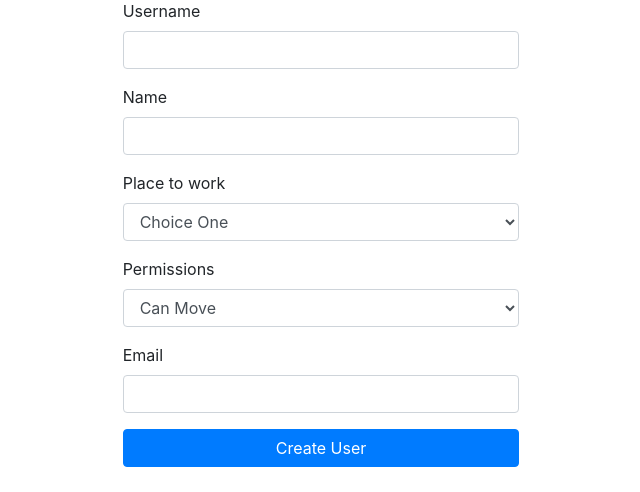
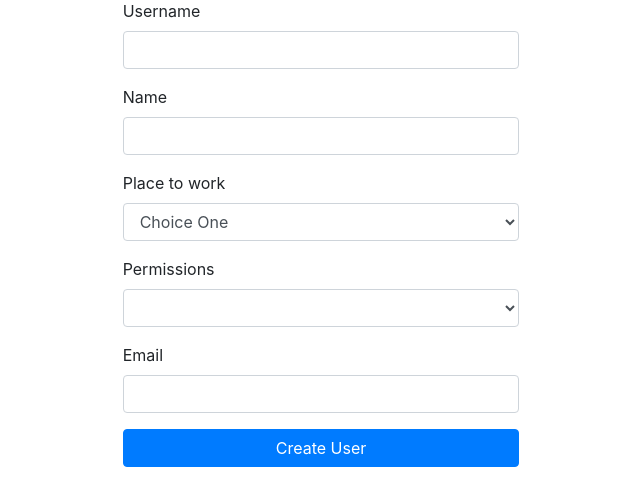
Before and after one commit to lucasdeosantana/Controle_de_Calibraveis, a Django app: page /edit/adduser/ in a window 1280 px wide. Shown: the part 113-605 px from the top of the page, without its empty margins (319-959 px from the left). Run offline with Django 3.2, Linux system fonts and the light colour scheme; a user stored in the database is signed in; tables that the repository leaves empty hold one stand-in row (values such as "Sample post"); lists and menus that the app fills with data are empty; some libraries are stand-ins or nearby versions.

Commit message:
Groups add automatic

```diff
--- a/CdC/templates/user/adduser.html
+++ b/CdC/templates/user/adduser.html
@@ -29,10 +29,9 @@
                 <div class="form-group">
                     <label for="place">Permissions</label>
                     <select class="form-control" name="permissions">
-                        <option value="canMove">Can Move</option>
-                        <option value="canReceive">Can Receive</option>
-                        <option value="canSeeLog">Can See log</option>
-                        <option value="canManagerUser">Can Manager users</option>
+                        {% for permission in permissions %}
+                        <option value="{{ permission.name }}">{{ permission.name }}</option>
+                        {% endfor %}
                     </select>
                 </div>
                 <div class="form-group">
```
Also changed, not shown: CdC/templates/user/edituser.html (+3 -4 lines).
